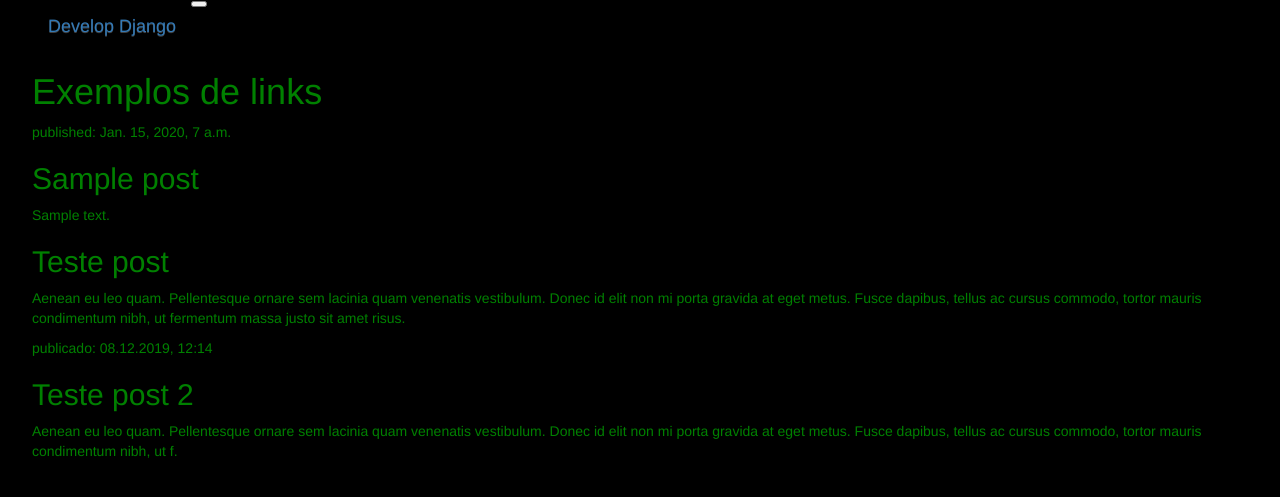
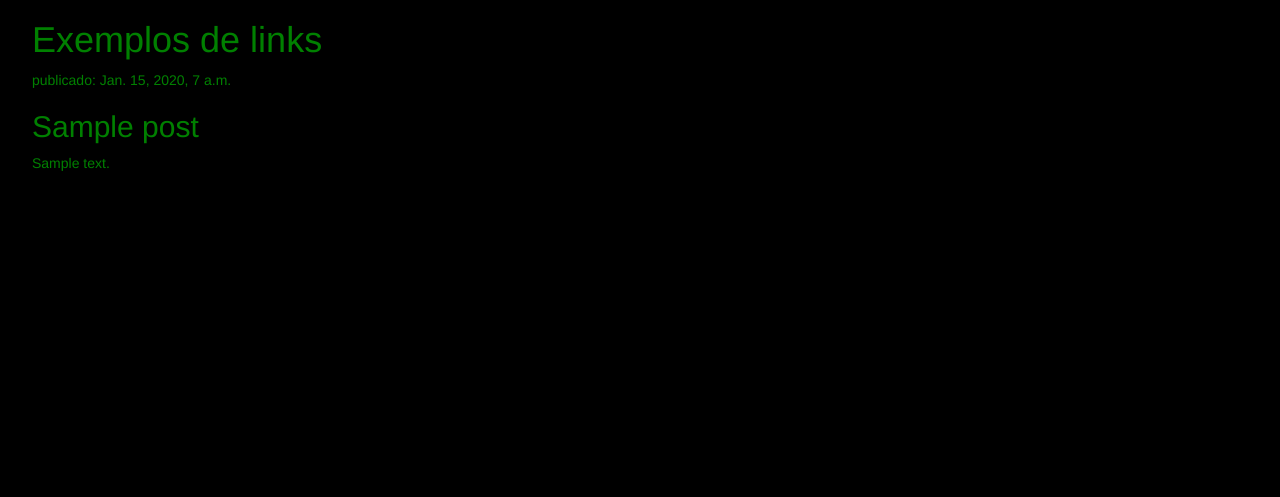
Before and after one commit to caiolul/TestDjango, a Django app: template myProject/core/templates/index.html in a window 1280 px wide. Shown: the top 497 px of the page. Run offline with Django 3.2, Linux system fonts and the light colour scheme; the template is opened without the code that fills it: values that come from a table or form of the project are taken from there, others are empty; tables that the repository leaves empty hold one stand-in row (values such as "Sample post"); parts of the project's set-up code (start-up, migrations or seed data) failed here and were passed over; some libraries are stand-ins or nearby versions.

Commit message:
Posts em andamento

```diff
--- a/myProject/core/models.py
+++ b/myProject/core/models.py
@@ -16,5 +16,5 @@ class Post (models.Model):
         return self.title
 
     def pub(self):
-        return self.pub_date >= timezone.now()
+        self.pub_date = timezone.now()
         self.save()
--- a/myProject/core/templates/base.html
+++ b/myProject/core/templates/base.html
@@ -9,8 +9,6 @@
         <title>Django develop</title>
     </head>
     <body>
-        {% block content %}
 
-        {% endblock %}
     </body>
 </html>
--- a/myProject/core/templates/index.html
+++ b/myProject/core/templates/index.html
@@ -1,37 +1,27 @@
-{% extends 'base.html' %}
+{% load static %}
+<html lang='pt'>
+    <head>
+        <meta charset="utf-8">
+        <meta name="viewport" content="width=device-width, initial-scale=1, shrink-to-fit=no">
+        <link rel="stylesheet" href="//maxcdn.bootstrapcdn.com/bootstrap/3.2.0/css/bootstrap.min.css">
+        <link rel="stylesheet" href="//maxcdn.bootstrapcdn.com/bootstrap/3.2.0/css/bootstrap-theme.min.css">
+        <link rel="stylesheet" href="{% static 'style.css' %}">
+        <title>Django develop</title>
+    </head>
+    <body>
 
-
-{% block content %}
-
-<header>
-    <!-- Fixed navbar -->
-    <nav class="navbar navbar-expand-md navbar-dark fixed-top bg-dark">
-        <a class="navbar-brand" href="#">Develop Django</a>
-        <button class="navbar-toggler" type="button" data-toggle="collapse" data-target="#navbarCollapse" aria-controls="navbarCollapse" aria-expanded="false" aria-label="Toggle navigation">
-            <span class="navbar-toggler-icon"></span>
-        </button>
-    </nav>
-</header>
         <div>
             <h1><a href="/">Exemplos de links</a></h1>
         </div>
 
         <div>
-    {% for post in posts %}
+            {% for posts in posts %}
             <div>
-        <p>published: {{ post.pub_date }}</p>
-        <h2><a href="">{{ post.title }}</a></h2>
-        <p>{{ post.text|linebreaksbr }}</p>
+                <p>publicado: {{ posts.pub_date }}</p>
+                <h2><a href="">{{ posts.title }}</a></h2>
+                <p>{{ posts.text|linebreaksbr }}</p>
             </div>
             {% endfor %}
-    <h2><a href="">Teste post</a></h2>
-    <p>Aenean eu leo quam. Pellentesque ornare sem lacinia quam venenatis vestibulum. Donec id elit non mi porta gravida at eget metus. Fusce dapibus, tellus ac cursus commodo, tortor mauris condimentum nibh, ut fermentum massa justo sit amet risus.</p>
-</div>
 
-<div>
-    <p>publicado: 08.12.2019, 12:14</p>
-    <h2><a href="">Teste post 2</a></h2>
-    <p>Aenean eu leo quam. Pellentesque ornare sem lacinia quam venenatis vestibulum. Donec id elit non mi porta gravida at eget metus. Fusce dapibus, tellus ac cursus commodo, tortor mauris condimentum nibh, ut f.</p>
-</div>
-
-{% endblock %}
+    </body>
+</html>
--- a/myProject/core/views.py
+++ b/myProject/core/views.py
@@ -1,5 +1,4 @@
 from django.shortcuts import render
-from django.http import HttpResponse
 from myProject.core.models import Post
 from django.utils import timezone
 
@@ -7,6 +6,6 @@ from django.utils import timezone
 
 
 def index(request):
-    post = Post.objects.filter(
+    posts = Post.objects.filter(
         pub_date__lte=timezone.now()).order_by('pub_date')
-    return render(request, 'index.html', {'post': post})
+    return render(request, 'index.html', {'posts': posts})
```
Lines whose indentation alone changed are shown as unchanged.
